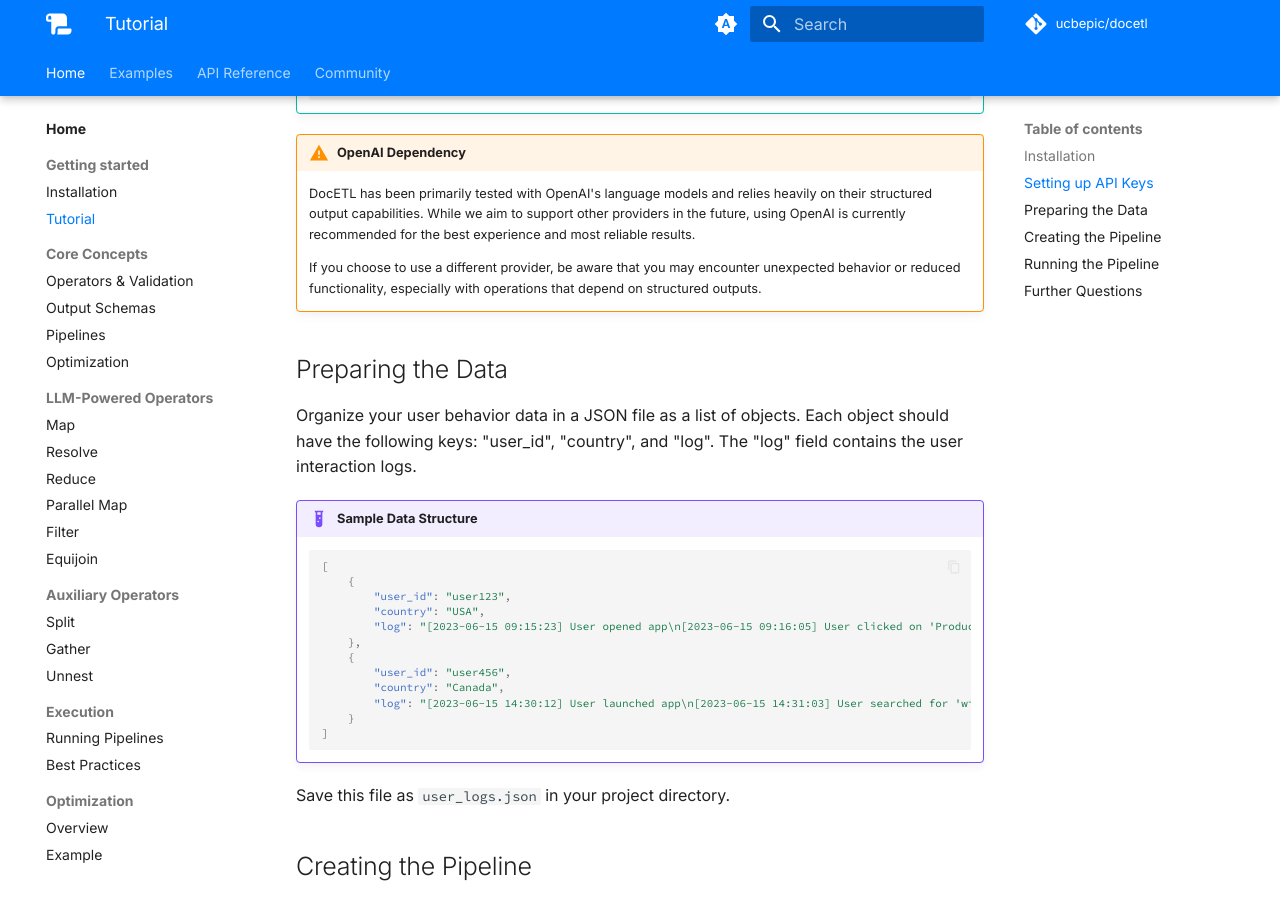
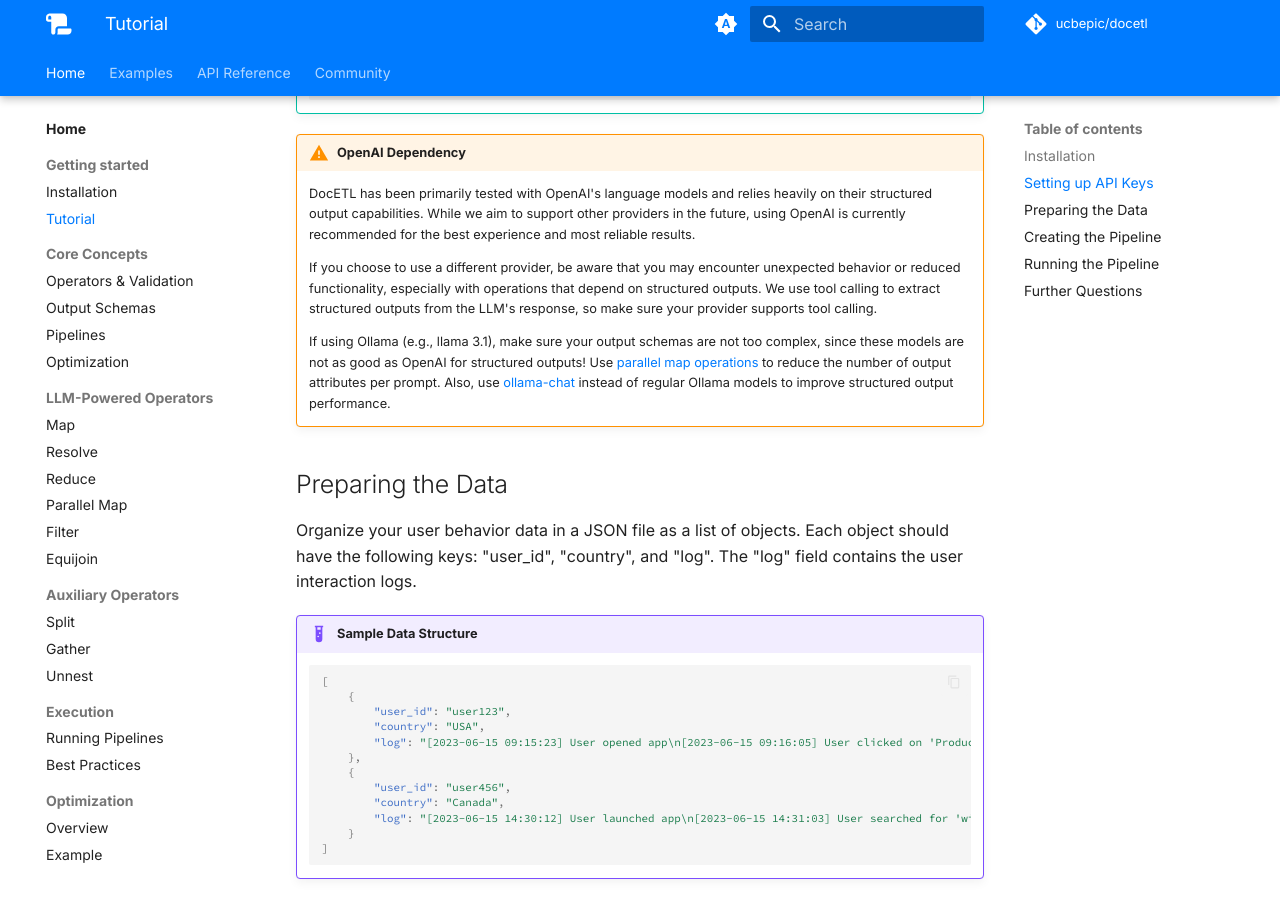
Before and after one commit to ucbepic/docetl, an MkDocs documentation site: the page built from docs/tutorial.md, in a window 1280 px wide and 900 px high, scrolled down 785 px. Built offline with MkDocs 1.6.1 and Material for MkDocs 9.7.7, drawn with Linux system fonts in a browser that asks for light colours; comment, search, counter and statistics services are not loaded.

Commit message:
docs: link to ollama chat

```diff
--- a/docs/tutorial.md
+++ b/docs/tutorial.md
@@ -28,7 +28,9 @@
 
     DocETL has been primarily tested with OpenAI's language models and relies heavily on their structured output capabilities. While we aim to support other providers in the future, using OpenAI is currently recommended for the best experience and most reliable results.
 
-    If you choose to use a different provider, be aware that you may encounter unexpected behavior or reduced functionality, especially with operations that depend on structured outputs.
+    If you choose to use a different provider, be aware that you may encounter unexpected behavior or reduced functionality, especially with operations that depend on structured outputs. We use tool calling to extract structured outputs from the LLM's response, so make sure your provider supports tool calling.
+
+    If using Ollama (e.g., llama 3.1), make sure your output schemas are not too complex, since these models are not as good as OpenAI for structured outputs! Use [parallel map operations](operators/parallel-map.md) to reduce the number of output attributes per prompt. Also, use [ollama-chat](https://github.com/BerriAI/litellm/issues/5048) instead of regular Ollama models to improve structured output performance.
 
 ## Preparing the Data
 
```
Also changed, not shown: docs/examples/ollama.md (+4 -0 lines).
